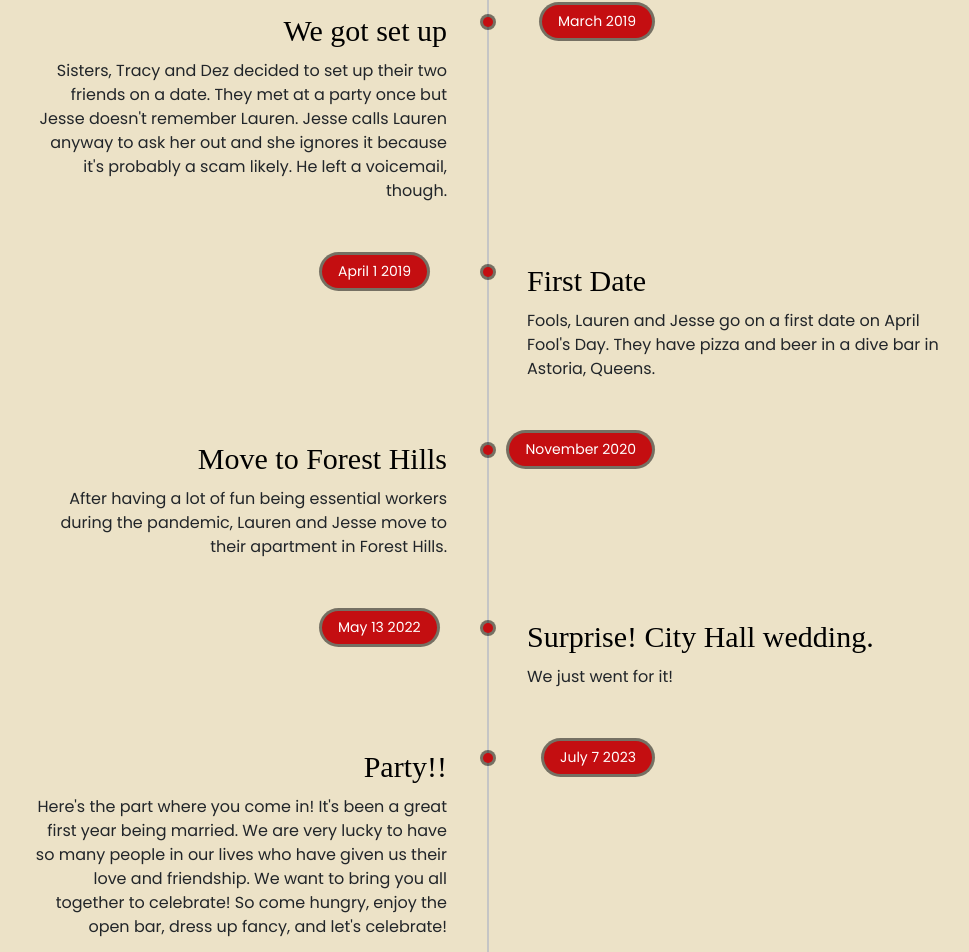
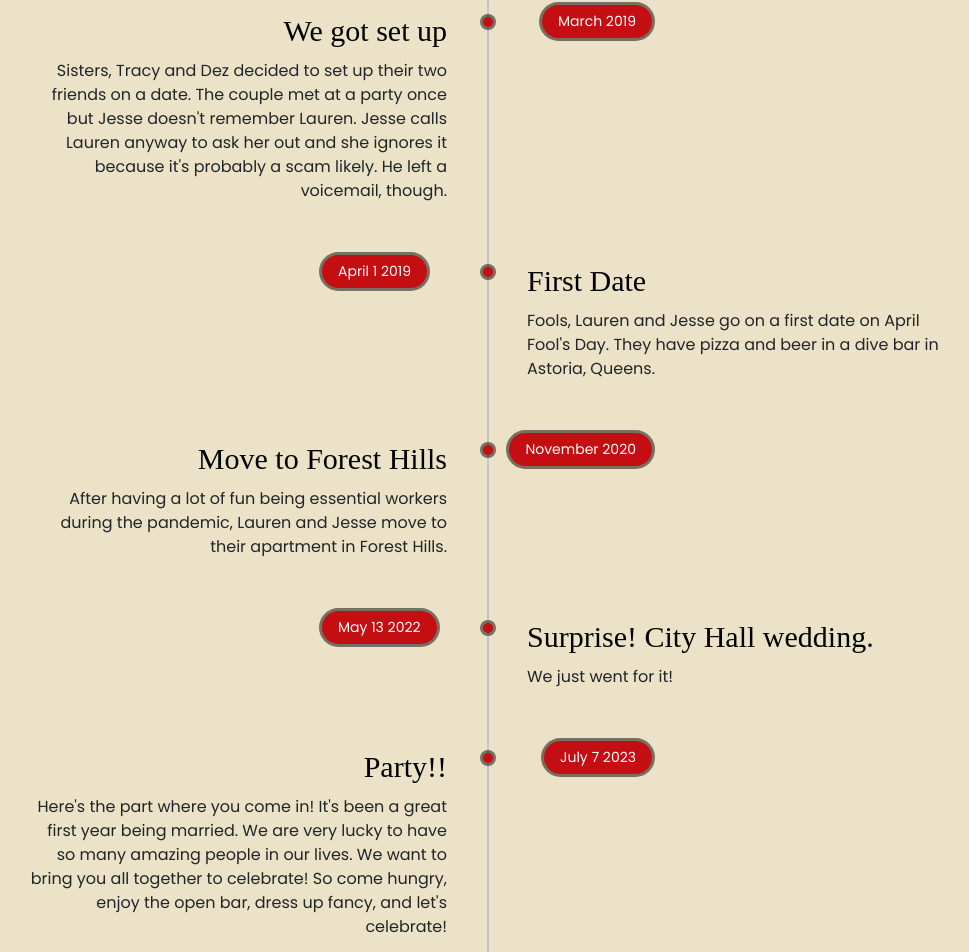
Before and after one commit to laurenpowers20/wedding-website, a React (Create React App) app: page /ourstory in a window 1280 px wide. Shown: the part 347-1299 px from the top of the page, without its empty margins (153-1122 px from the left). Built offline with nearby package versions, Linux system fonts and the light colour scheme; a web font is replaced by a local one.

Commit message:
rewrite some our story text

```diff
--- a/src/Screens/Story.jsx
+++ b/src/Screens/Story.jsx
@@ -50,9 +50,9 @@ function Story() {
                 <h3>We got set up</h3>
                 <p>
                   Sisters, Tracy and Dez decided to set up their two friends on
-                  a date. They met at a party once but Jesse doesn't remember
-                  Lauren. Jesse calls Lauren anyway to ask her out and she
-                  ignores it because it's probably a scam likely. He left a
+                  a date. The couple met at a party once but Jesse doesn't
+                  remember Lauren. Jesse calls Lauren anyway to ask her out and
+                  she ignores it because it's probably a scam likely. He left a
                   voicemail, though.
                 </p>
               </div>
@@ -104,10 +104,10 @@ function Story() {
                 <h3>Party!!</h3>
                 <p>
                   Here's the part where you come in! It's been a great first
-                  year being married. We are very lucky to have so many people
-                  in our lives who have given us their love and friendship. We
-                  want to bring you all together to celebrate! So come hungry,
-                  enjoy the open bar, dress up fancy, and let's celebrate!{" "}
+                  year being married. We are very lucky to have so many amazing
+                  people in our lives. We want to bring you all together to
+                  celebrate! So come hungry, enjoy the open bar, dress up fancy,
+                  and let's celebrate!{" "}
                 </p>
               </div>
               <div className="time">
```
